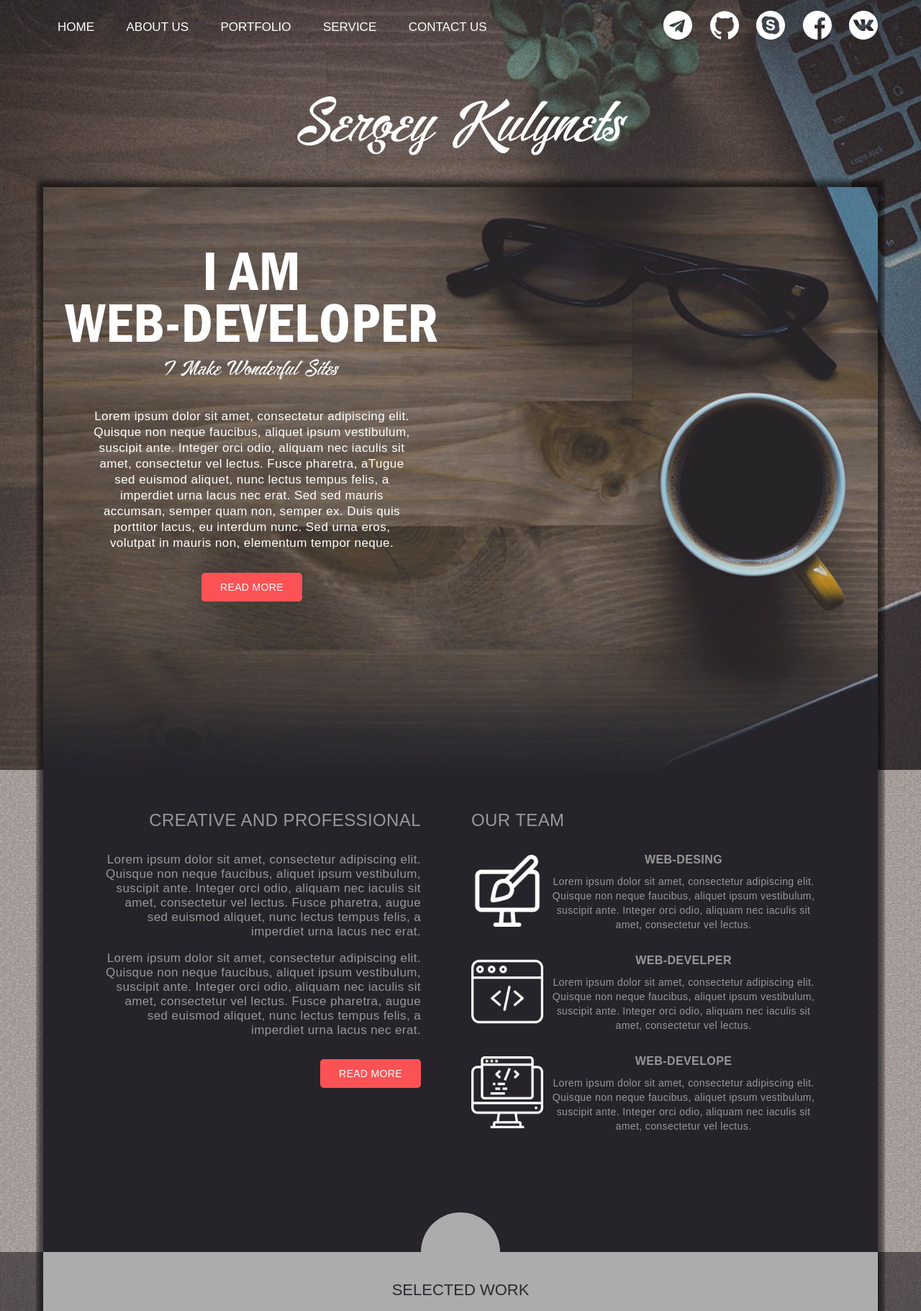
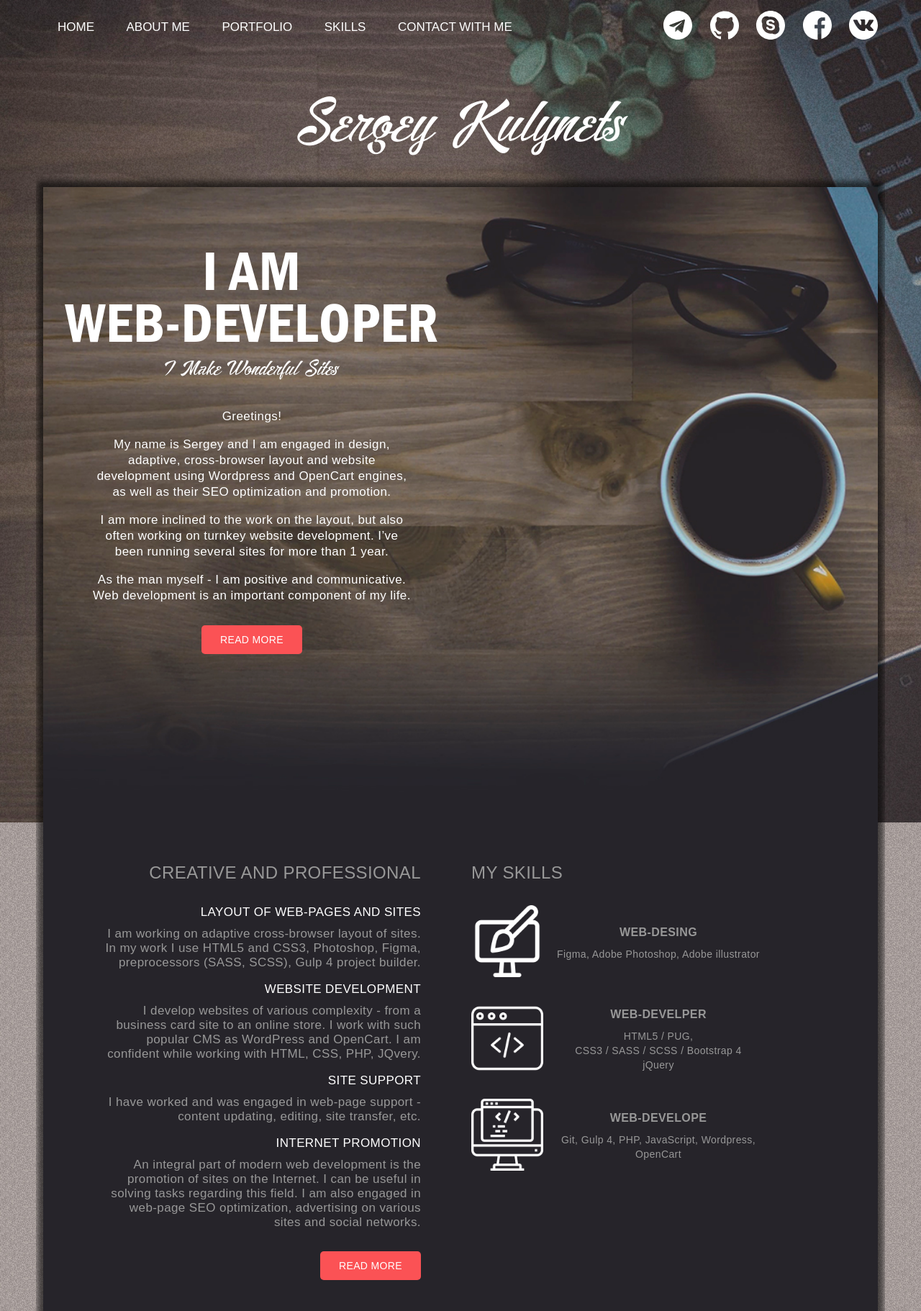
Before and after one commit to Kylun-Serg/portfolio, a website: page app/index.html in a window 1280 px wide. Shown: the top 1822 px of the page at 72% size. Drawn offline with nearby package versions, Linux system fonts and the light colour scheme; files that its build step writes are made by us from their sources.

Commit message:
navigation

```diff
--- a/app/index.html
+++ b/app/index.html
@@ -9,15 +9,15 @@
 </head>
 <body>
 
-<header class="header">
+<header class="header" id="home">
   	<div class="wrap">
 	  		<div class="header__top">
 	  			<nav class="header__menu">
-	  				<li><a href="#">Home</a></li>
-	  				<li><a href="#">About us</a></li>
-	  				<li><a href="#">Portfolio</a></li>
-	  				<li><a href="#">Service</a></li>
-	  				<li><a href="#">Contact us</a></li>
+	  				<li><a href="#home">Home</a></li>
+	  				<li><a href="#about">About me</a></li>
+	  				<li><a href="#portfolio">Portfolio</a></li>
+	  				<li><a href="#skills">Skills</a></li>
+	  				<li><a href="#contact">Contact with me</a></li>
 	  			</nav>
 	  			<div class="social">
 					<a href="#">
@@ -54,7 +54,7 @@
   		<div class="header__title">
   			Sergey Kulynets
   		</div>
-  		<div class="header__inner">
+  		<div class="header__inner" id="about">
   			<div class="header__inner-box">
   				<div class="header__inner-box-title">
   					I AM <br />
@@ -65,7 +65,9 @@
   				</div>
   				<div class="header__inner-box-text">
 
-				Lorem ipsum dolor sit amet, consectetur adipiscing elit. Quisque non neque faucibus, aliquet ipsum vestibulum, suscipit ante. Integer orci odio, aliquam nec iaculis sit amet, consectetur vel lectus. Fusce pharetra, aTugue sed euismod aliquet, nunc lectus tempus felis, a imperdiet urna lacus nec erat. Sed sed mauris accumsan, semper quam non, semper ex. Duis quis porttitor lacus, eu interdum nunc. Sed urna eros, volutpat in mauris non, elementum tempor neque.
+				<p>Greetings!</p> <p>My name is Sergey and I am engaged in design, adaptive, cross-browser layout and website development using Wordpress and OpenCart engines, as well as their SEO optimization and promotion. </p>
+				<p>I am more inclined to the work on the layout, but also often working on turnkey website development. I’ve been running several sites for more than 1 year.</p>
+				<p>As the man myself - I am positive and communicative. Web development is an important component of my life.</p>
   				</div>
   				<a href="#" class="btn">
 					<span class="btn__line btn__line--top"></span>
@@ -79,7 +81,7 @@
   	</div>
 </header>
 
-<section class="about">
+<section class="about" id="skills">
 	<div class="wrap">
 		<div class="about__inner">
 			<div class="about__content">
@@ -89,8 +91,16 @@
 						PROFESSIONAL
 					</div>
 					<div class="about__content-text">
-						<p>Lorem ipsum dolor sit amet, consectetur adipiscing elit. Quisque non neque faucibus, aliquet ipsum vestibulum, suscipit ante. Integer orci odio, aliquam nec iaculis sit amet, consectetur vel lectus. Fusce pharetra, augue sed euismod aliquet, nunc lectus tempus felis, a imperdiet urna lacus nec erat. </p>
-						<p>Lorem ipsum dolor sit amet, consectetur adipiscing elit. Quisque non neque faucibus, aliquet ipsum vestibulum, suscipit ante. Integer orci odio, aliquam nec iaculis sit amet, consectetur vel lectus. Fusce pharetra, augue sed euismod aliquet, nunc lectus tempus felis, a imperdiet urna lacus nec erat. </p>
+						<div class="about__content-text-title">Layout of web-pages and sites</div>
+						<p>I am working on adaptive cross-browser layout of sites. In my work I use HTML5 and CSS3, Photoshop, Figma, preprocessors (SASS, SCSS), Gulp 4 project builder. </p>
+						<div class="about__content-text-title">WEBSITE DEVELOPMENT</div>
+						<p>I develop websites of various complexity - from a business card site to an online store. I work with such popular CMS as WordPress and OpenCart. I am confident while working with HTML, CSS, PHP, JQvery. </p>
+
+						<div class="about__content-text-title">SITE SUPPORT</div>
+						<p>I have worked and was engaged in web-page support - content updating, editing, site transfer, etc. </p>
+
+						<div class="about__content-text-title">INTERNET PROMOTION</div>
+						<p>An integral part of modern web development is the promotion of sites on the Internet. I can be useful in solving tasks regarding this field. I am also engaged in web-page SEO optimization, advertising on various sites and social networks.</p>
 					</div>
 					<a href="#" class="btn">
 						<span class="btn__line btn__line--top"></span>
@@ -102,7 +112,7 @@
 			</div>
 			<div class="about__skills">
 				<div class="about__title">
-					OUR TEAM
+					MY SKILLS
 				</div>
 				<div class="about__skills-box">
 					<div class="about__box-img">
@@ -113,7 +123,7 @@
 							web-desing
 						</div>
 						<div class="about__box-content-text">
-							Lorem ipsum dolor sit amet, consectetur adipiscing elit. Quisque non neque faucibus, aliquet ipsum vestibulum, suscipit ante. Integer orci odio, aliquam nec iaculis sit amet, consectetur vel lectus.
+							Figma, Adobe Photoshop, Adobe illustrator
 						</div>
 					</div>
 				</div>
@@ -127,7 +137,7 @@
 							web-develper
 						</div>
 						<div class="about__box-content-text">
-							Lorem ipsum dolor sit amet, consectetur adipiscing elit. Quisque non neque faucibus, aliquet ipsum vestibulum, suscipit ante. Integer orci odio, aliquam nec iaculis sit amet, consectetur vel lectus.
+							HTML5 / PUG,<br/>CSS3 / SASS / SCSS / Bootstrap 4<br/>jQuery
 						</div>
 					</div>
 				</div>
@@ -141,7 +151,7 @@
 							web-develope
 						</div>
 						<div class="about__box-content-text">
-							Lorem ipsum dolor sit amet, consectetur adipiscing elit. Quisque non neque faucibus, aliquet ipsum vestibulum, suscipit ante. Integer orci odio, aliquam nec iaculis sit amet, consectetur vel lectus.
+							Git, Gulp 4, PHP, JavaScript, Wordpress, OpenCart
 						</div>
 					</div>
 				</div>
@@ -150,7 +160,7 @@
 	</div>
 </section>
 
-<section class="works">
+<section class="works" id="portfolio">
 	<div class="bg-gradient">
 		<div class="wrap">
 			<div class="works__inner">
@@ -581,7 +591,7 @@
 	</div>
 </section>
 
-<footer class="footer">
+<footer class="footer" id="contact">
 	<div class="wrap">
 			<div class="copy">Copyright © 2020 | All rights reserved</div>
 			<div class="avtor">by Sergey Kulynets</div>
--- a/app/js/main.js
+++ b/app/js/main.js
@@ -1,6 +1,17 @@
 $(function(){
+
+
+$(".header__menu").on("click","a", function (event) {
+        //отменяем стандартную обработку нажатия по ссылке
+        event.preventDefault();
+        //забираем идентификатор бока с атрибута href
+        var id  = $(this).attr('href'),
+        //узнаем высоту от начала страницы до блока на который ссылается якорь
+        top = $(id).offset().top;
+        //анимируем переход на расстояние - top за 1500 мс
+        $('body,html').animate({scrollTop: top}, 1500);
+    });
 
 var mixer = mixitup('.works__items-inner');
 
-
 });
--- a/app/scss/style.scss
+++ b/app/scss/style.scss
@@ -143,6 +143,14 @@
 			font-size: 17px;
 			line-height: 20px;
 			margin-bottom: 30px;
+			&-title {
+				text-transform: uppercase;
+				color: #fff;
+			}
+
+			p {
+				margin-top: 10px;
+			}
 		}
 	}
 	&__title {
@@ -176,6 +184,8 @@
 	}
 	&-content {
 		text-align: center;
+		max-width: 300px;
+		width: 100%;
 		&-title {
 			font-size: 16px;
 			line-height: 20px;
```
Also changed, not shown: 1 other file.
